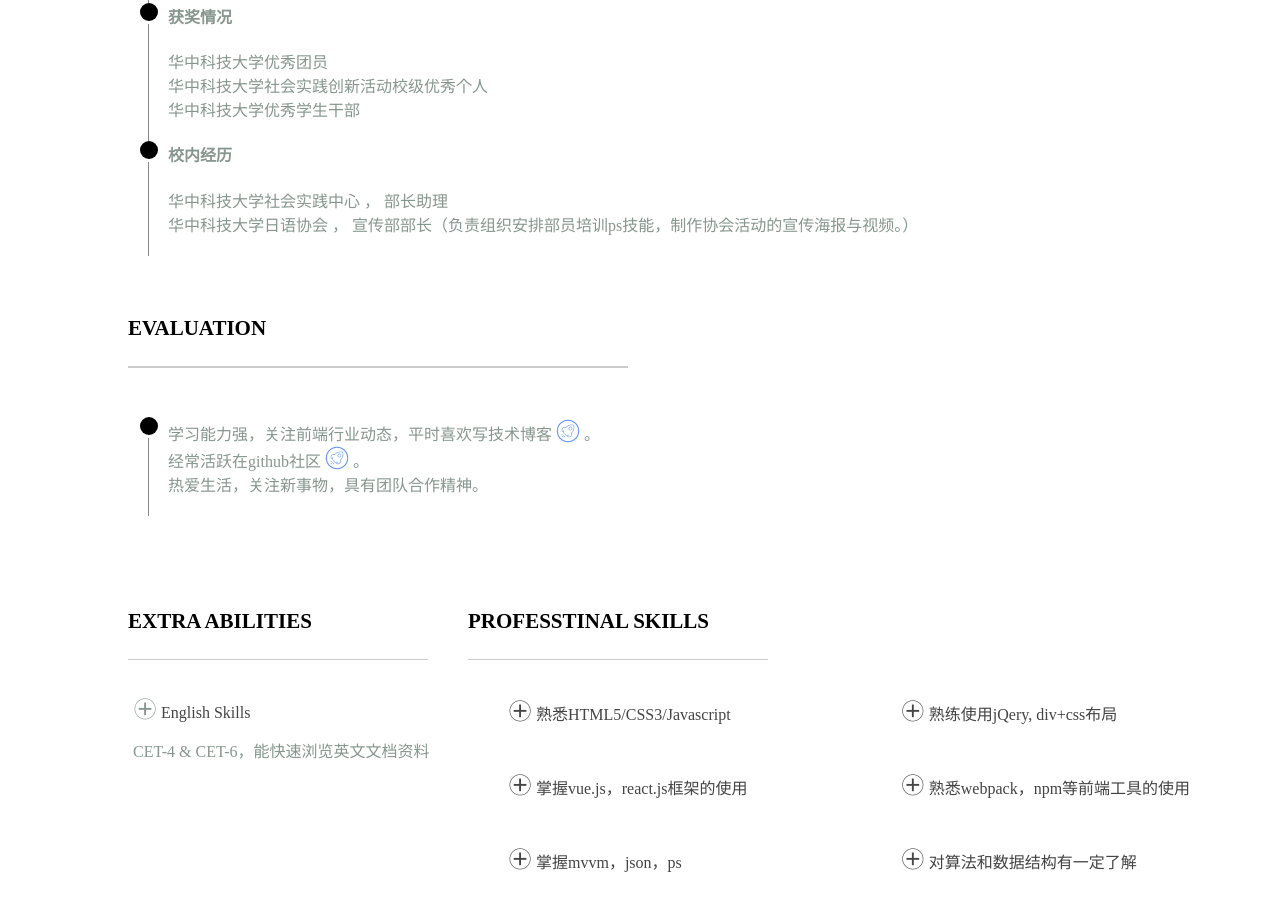
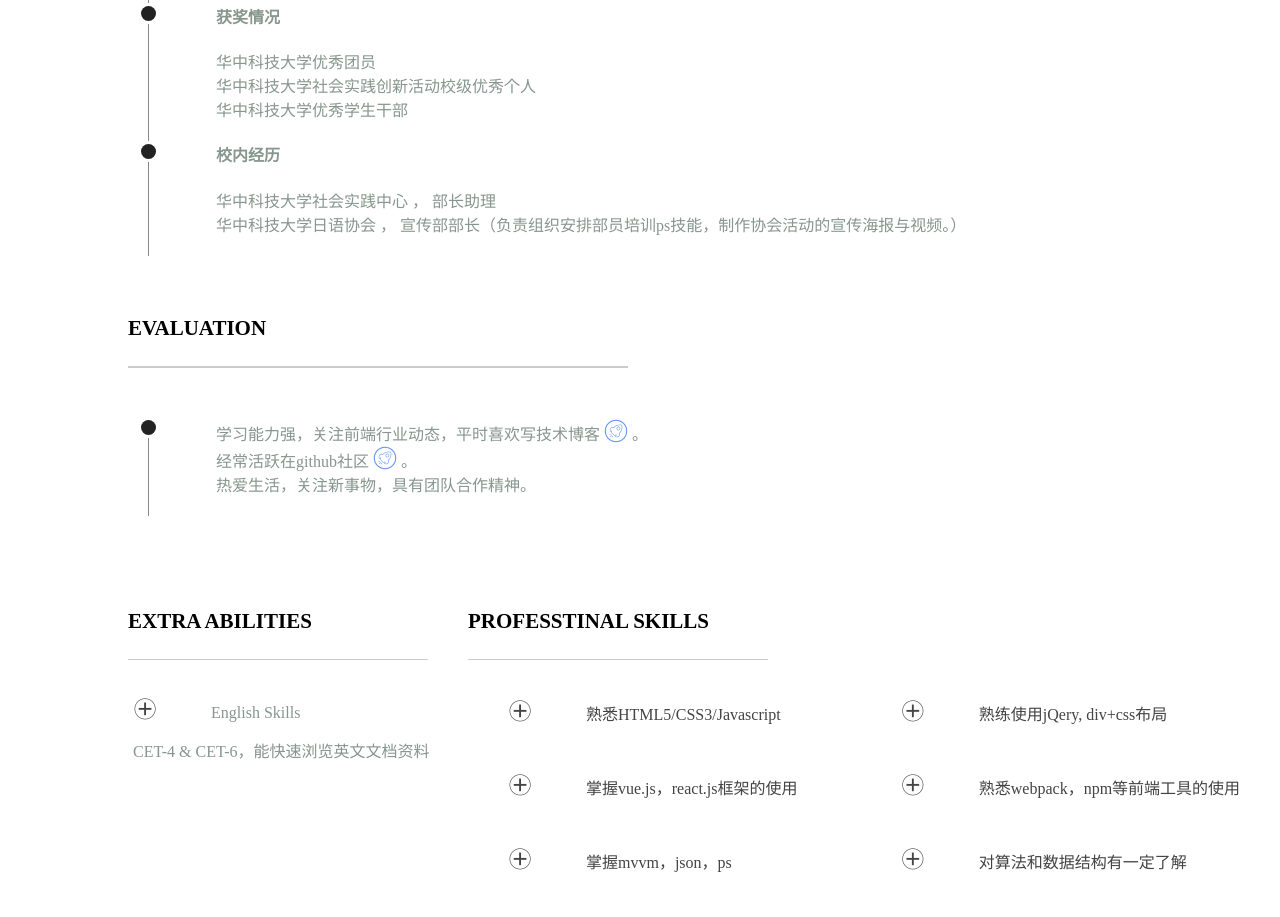
Before and after one commit to Aimerick/Curriculum-Vitae, a plain HTML site: page index.html in a window 1280 px wide. Shown: the part 1645-2562 px from the top of the page. Drawn offline with Linux system fonts and the light colour scheme.

Commit message:
修改css样式

```diff
--- a/index.html
+++ b/index.html
@@ -131,13 +131,13 @@ li {
 }
 
 .dot {
-  width: 18px;
-  height: 18px;
-  background: #000;
+  width: 15px;
+  height: 15px;
+  background: #222;
   border-radius: 50%;
   position: absolute;
-  left: -28px;
-  top: -1px;
+  left: -27px;
+  top: 2px;
 }
 
 
@@ -149,6 +149,10 @@ li {
   left: -20px;
   top: 20px;
   bottom: -20px;
+}
+
+#content .education li{
+  padding-left: 48px;
 }
 
 #footer h2:first-child {
@@ -260,7 +264,7 @@ li {
   line-height: 70px;
 }
 
-#footer li span {
+#footer li .iconfont {
   margin-right: 50px;
 }
 
@@ -271,7 +275,7 @@ li {
   margin-left: -35px;
 }
 
-.extra-skills span {
+.extra-skills .iconfont {
   color: #444;
 }
   </style>
```
